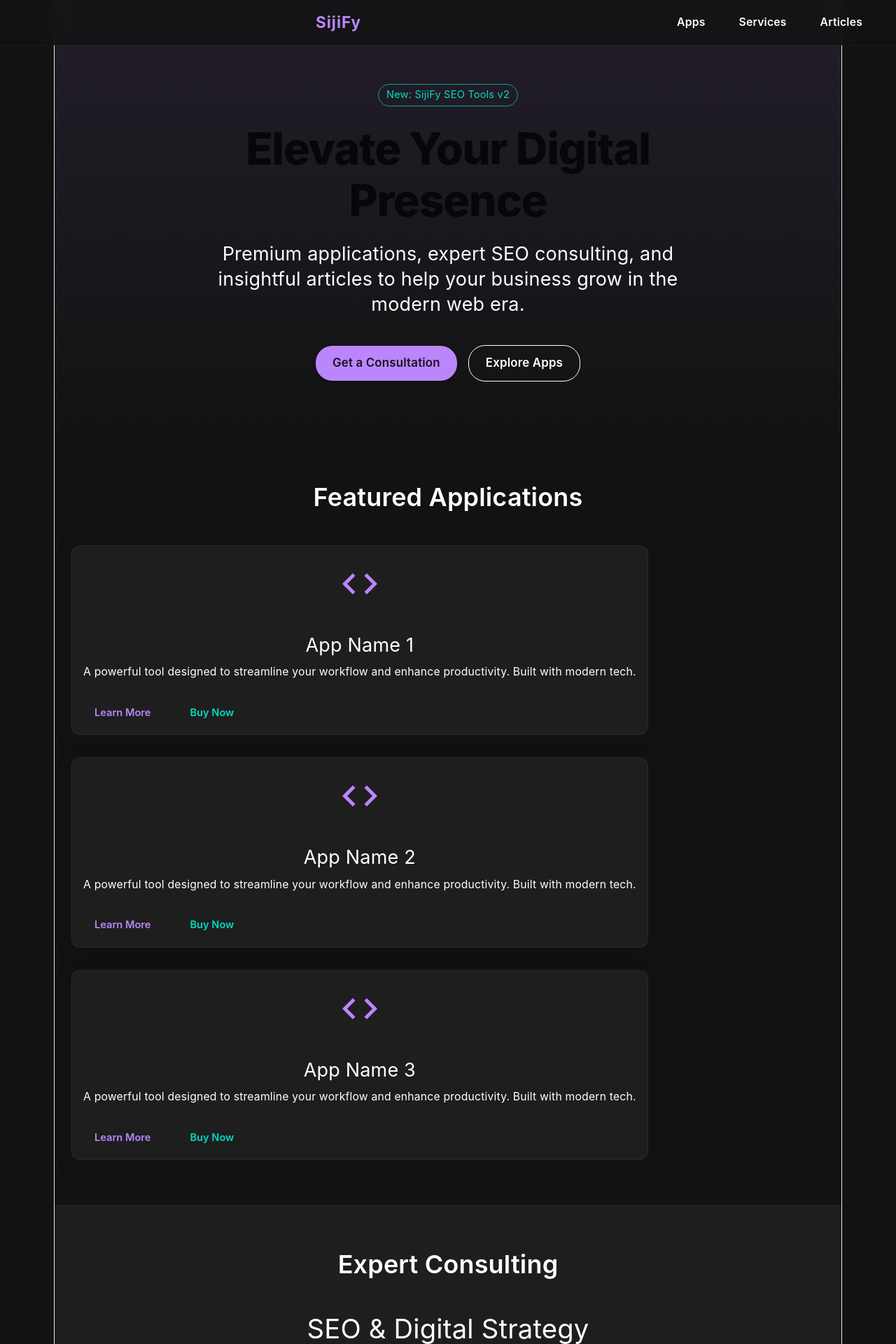
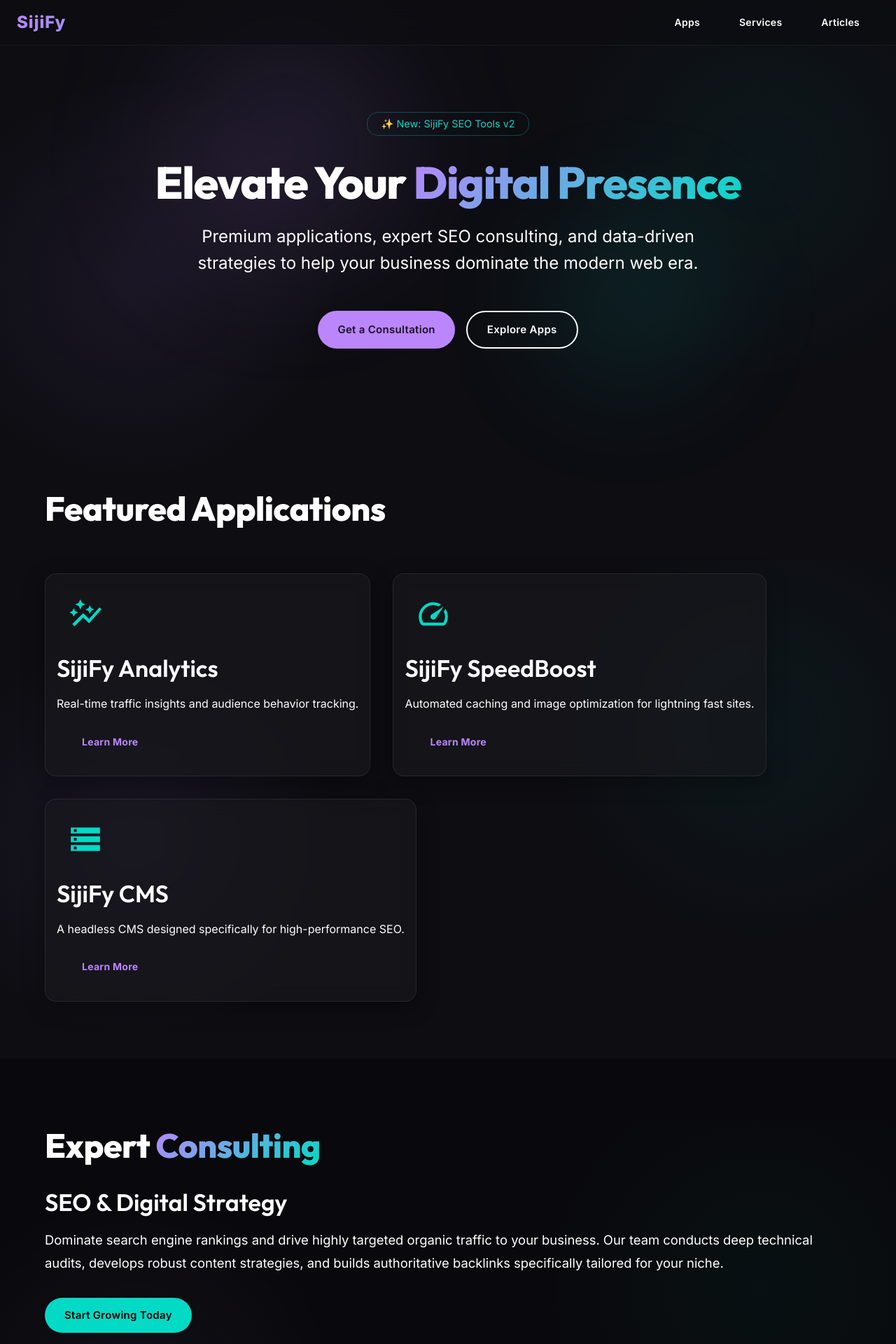
Before and after one commit to sijify/sijify.github.io, a React (Vite) app: page / in a window 1280 px wide. Shown: the top 1920 px of the page at 70% size. Built offline with nearby package versions, Linux system fonts and the light colour scheme.

Commit message:
feat: premium UI upgrade and SEO optimizations

```diff
--- a/index.html
+++ b/index.html
@@ -4,7 +4,31 @@
     <meta charset="UTF-8" />
     <link rel="icon" type="image/svg+xml" href="/favicon.svg" />
     <meta name="viewport" content="width=device-width, initial-scale=1.0" />
-    <title>sijifyweb</title>
+
+    <!-- Primary Meta Tags -->
+    <title>SijiFy | Premium Apps & SEO Consulting</title>
+    <meta name="title" content="SijiFy | Premium Apps & SEO Consulting" />
+    <meta name="description" content="SijiFy provides premium applications, expert SEO consulting, and digital strategy to elevate your business in the modern web era." />
+    <meta name="keywords" content="SijiFy, SEO consulting, premium web apps, digital strategy, react applications, web development" />
+
+    <!-- Open Graph / Facebook -->
+    <meta property="og:type" content="website" />
+    <meta property="og:url" content="https://sijify.com/" />
+    <meta property="og:title" content="SijiFy | Premium Apps & SEO Consulting" />
+    <meta property="og:description" content="SijiFy provides premium applications, expert SEO consulting, and digital strategy to elevate your business in the modern web era." />
+    <meta property="og:image" content="/icons.svg" />
+
+    <!-- Twitter -->
+    <meta property="twitter:card" content="summary_large_image" />
+    <meta property="twitter:url" content="https://sijify.com/" />
+    <meta property="twitter:title" content="SijiFy | Premium Apps & SEO Consulting" />
+    <meta property="twitter:description" content="SijiFy provides premium applications, expert SEO consulting, and digital strategy to elevate your business in the modern web era." />
+    <meta property="twitter:image" content="/icons.svg" />
+
+    <!-- Fonts -->
+    <link rel="preconnect" href="https://fonts.googleapis.com">
+    <link rel="preconnect" href="https://fonts.gstatic.com" crossorigin>
+    <link href="https://fonts.googleapis.com/css2?family=Inter:wght@300;400;500;600;700;800&family=Outfit:wght@400;600;800&display=swap" rel="stylesheet">
   </head>
   <body>
     <div id="root"></div>
--- a/src/App.jsx
+++ b/src/App.jsx
@@ -1,4 +1,4 @@
-import React from 'react';
+import React, { useEffect } from 'react';
 import {
   AppBar,
   Toolbar,
@@ -13,12 +13,12 @@ import {
   IconButton,
   Chip
 } from '@mui/material';
-import { Menu as MenuIcon, Code, TrendingUp, Article } from '@mui/icons-material';
+import { Menu as MenuIcon, Code, TrendingUp, Article, Speed, Storage, AutoGraph } from '@mui/icons-material';
 
 const Navbar = () => (
-  <AppBar position="fixed" elevation={0} sx={{ background: 'rgba(18, 18, 18, 0.8)', backdropFilter: 'blur(12px)', borderBottom: '1px solid rgba(255,255,255,0.05)' }}>
+  <AppBar position="fixed" elevation={0} component="nav">
     <Toolbar>
-      <Typography variant="h6" component="div" sx={{ flexGrow: 1, fontWeight: 'bold', letterSpacing: 1, color: 'primary.main' }}>
+      <Typography variant="h5" component="div" sx={{ flexGrow: 1, fontWeight: 800, letterSpacing: 1 }} className="text-gradient">
         SijiFy
       </Typography>
       <Box sx={{ display: { xs: 'none', sm: 'block' } }}>
@@ -26,7 +26,7 @@ const Navbar = () => (
         <Button color="inherit" href="#services">Services</Button>
         <Button color="inherit" href="#articles">Articles</Button>
       </Box>
-      <IconButton color="inherit" sx={{ display: { xs: 'block', sm: 'none' } }}>
+      <IconButton color="inherit" sx={{ display: { xs: 'block', sm: 'none' } }} aria-label="Menu">
         <MenuIcon />
       </IconButton>
     </Toolbar>
@@ -34,78 +34,94 @@ const Navbar = () => (
 );
 
 const Hero = () => (
-  <Box sx={{ pt: 15, pb: 10, textAlign: 'center', background: 'linear-gradient(180deg, rgba(187,134,252,0.1) 0%, rgba(18,18,18,1) 100%)' }}>
+  <Box component="header" sx={{ pt: { xs: 15, md: 20 }, pb: { xs: 10, md: 15 }, textAlign: 'center', position: 'relative' }} className="animate-fade-in-up">
+    {/* Decorative background blur elements */}
+    <Box sx={{ position: 'absolute', top: '10%', left: '20%', width: '300px', height: '300px', background: 'rgba(187,134,252,0.15)', filter: 'blur(100px)', borderRadius: '50%', zIndex: -1 }} className="float-animation" />
+    <Box sx={{ position: 'absolute', bottom: '10%', right: '20%', width: '250px', height: '250px', background: 'rgba(3,218,198,0.1)', filter: 'blur(80px)', borderRadius: '50%', zIndex: -1 }} className="float-animation delay-200" />
+
     <Container maxWidth="md">
-      <Chip label="New: SijiFy SEO Tools v2" color="secondary" variant="outlined" sx={{ mb: 3 }} />
-      <Typography variant="h1" gutterBottom>
-        Elevate Your Digital Presence
+      <Chip label="✨ New: SijiFy SEO Tools v2" color="secondary" variant="outlined" sx={{ mb: 4, px: 1, py: 2, fontSize: '0.9rem', borderColor: 'rgba(3,218,198,0.3)' }} />
+      <Typography variant="h1" gutterBottom component="h1">
+        Elevate Your <span className="text-gradient">Digital Presence</span>
       </Typography>
-      <Typography variant="h5" color="text.secondary" paragraph sx={{ mb: 5, maxWidth: '80%', mx: 'auto' }}>
-        Premium applications, expert SEO consulting, and insightful articles to help your business grow in the modern web era.
+      <Typography variant="h5" color="text.secondary" paragraph sx={{ mb: 6, maxWidth: '85%', mx: 'auto', lineHeight: 1.6 }}>
+        Premium applications, expert SEO consulting, and data-driven strategies to help your business dominate the modern web era.
       </Typography>
-      <Button variant="contained" color="primary" size="large" sx={{ mr: 2 }} href="#services">
+      <Box sx={{ display: 'flex', gap: 2, justifyContent: 'center', flexWrap: 'wrap' }}>
+        <Button variant="contained" color="primary" size="large" href="#services">
           Get a Consultation
         </Button>
         <Button variant="outlined" color="inherit" size="large" href="#apps">
           Explore Apps
         </Button>
+      </Box>
     </Container>
   </Box>
 );
 
-const Products = () => (
-  <Container id="apps" sx={{ py: 8 }}>
-    <Typography variant="h3" gutterBottom textAlign="center" sx={{ mb: 6 }}>
+const Products = () => {
+  const apps = [
+    { title: "SijiFy Analytics", icon: <AutoGraph sx={{ fontSize: 50 }} />, desc: "Real-time traffic insights and audience behavior tracking." },
+    { title: "SijiFy SpeedBoost", icon: <Speed sx={{ fontSize: 50 }} />, desc: "Automated caching and image optimization for lightning fast sites." },
+    { title: "SijiFy CMS", icon: <Storage sx={{ fontSize: 50 }} />, desc: "A headless CMS designed specifically for high-performance SEO." }
+  ];
+
+  return (
+    <Box component="section" id="apps" sx={{ py: 10, position: 'relative' }}>
+      <Container>
+        <Typography variant="h2" gutterBottom textAlign="center" component="h2" sx={{ mb: 8 }}>
           Featured Applications
         </Typography>
         <Grid container spacing={4}>
-      {[1, 2, 3].map((item) => (
-        <Grid item key={item} xs={12} sm={6} md={4}>
-          <Card>
-            <Box sx={{ p: 3, display: 'flex', justifyContent: 'center', color: 'primary.main' }}>
-              <Code sx={{ fontSize: 60 }} />
+          {apps.map((app, index) => (
+            <Grid item key={index} xs={12} sm={6} md={4}>
+              <Card className="glass-card animate-fade-in-up" sx={{ height: '100%', display: 'flex', flexDirection: 'column', animationDelay: `${index * 100}ms` }}>
+                <Box sx={{ p: 4, pb: 0, display: 'flex', color: 'secondary.main' }} className="float-animation">
+                  {app.icon}
                 </Box>
-            <CardContent>
-              <Typography gutterBottom variant="h5" component="div">
-                App Name {item}
+                <CardContent sx={{ flexGrow: 1 }}>
+                  <Typography gutterBottom variant="h4" component="h3" sx={{ mt: 2 }}>
+                    {app.title}
                   </Typography>
-              <Typography variant="body2" color="text.secondary">
-                A powerful tool designed to streamline your workflow and enhance productivity. Built with modern tech.
+                  <Typography variant="body1" color="text.secondary" sx={{ mt: 2, lineHeight: 1.7 }}>
+                    {app.desc}
                   </Typography>
                 </CardContent>
-            <CardActions>
-              <Button size="small" color="primary">Learn More</Button>
-              <Button size="small" color="secondary">Buy Now</Button>
+                <CardActions sx={{ p: 3, pt: 0 }}>
+                  <Button size="medium" color="primary" sx={{ fontWeight: 'bold' }}>Learn More</Button>
                 </CardActions>
               </Card>
             </Grid>
           ))}
         </Grid>
       </Container>
+    </Box>
   );
+};
 
 const Services = () => (
-  <Box id="services" sx={{ py: 8, bgcolor: 'background.paper' }}>
+  <Box component="section" id="services" sx={{ py: 12, bgcolor: 'rgba(0,0,0,0.3)', borderTop: '1px solid rgba(255,255,255,0.02)' }}>
     <Container>
-      <Typography variant="h3" gutterBottom textAlign="center" sx={{ mb: 6 }}>
-        Expert Consulting
+      <Grid container spacing={8} alignItems="center">
+        <Grid item xs={12} md={6} className="animate-fade-in-up">
+          <Typography variant="h2" gutterBottom component="h2">
+            Expert <span className="text-gradient">Consulting</span>
           </Typography>
-      <Grid container spacing={4} alignItems="center">
-        <Grid item xs={12} md={6}>
-          <Typography variant="h4" gutterBottom color="secondary.main">
+          <Typography variant="h4" gutterBottom color="text.primary" sx={{ mt: 4, mb: 2 }}>
             SEO & Digital Strategy
           </Typography>
-          <Typography variant="body1" paragraph color="text.secondary" sx={{ fontSize: '1.1rem' }}>
-            Dominate search rankings and drive organic traffic. We offer deep technical audits, content strategy, and backlink building tailored for your niche.
+          <Typography variant="body1" paragraph color="text.secondary" sx={{ fontSize: '1.15rem', lineHeight: 1.8 }}>
+            Dominate search engine rankings and drive highly targeted organic traffic to your business. Our team conducts deep technical audits, develops robust content strategies, and builds authoritative backlinks specifically tailored for your niche.
           </Typography>
-          <Button variant="contained" color="secondary" size="large" sx={{ mt: 2 }}>
-            Start Growing
+          <Button variant="contained" color="secondary" size="large" sx={{ mt: 4, color: '#000' }}>
+            Start Growing Today
           </Button>
         </Grid>
         <Grid item xs={12} md={6}>
-          <Box sx={{ p: 5, borderRadius: 4, bgcolor: 'rgba(255,255,255,0.02)', border: '1px solid rgba(255,255,255,0.1)', textAlign: 'center' }}>
-             <TrendingUp sx={{ fontSize: 100, color: 'secondary.main', mb: 2 }} />
-             <Typography variant="h6">Data-Driven Results</Typography>
+          <Box className="glass-card float-animation delay-200" sx={{ p: { xs: 4, md: 8 }, borderRadius: 6, textAlign: 'center', position: 'relative', overflow: 'hidden' }}>
+             <TrendingUp sx={{ fontSize: 120, color: 'primary.main', mb: 3 }} />
+             <Typography variant="h3" component="p">Data-Driven</Typography>
+             <Typography variant="h6" color="text.secondary" sx={{ mt: 1 }}>Guaranteed Results</Typography>
           </Box>
         </Grid>
       </Grid>
@@ -114,44 +130,52 @@ const Services = () => (
 );
 
 const Articles = () => (
-  <Container id="articles" sx={{ py: 8 }}>
-    <Typography variant="h3" gutterBottom textAlign="center" sx={{ mb: 6 }}>
+  <Box component="section" id="articles" sx={{ py: 12 }}>
+    <Container>
+      <Typography variant="h2" gutterBottom textAlign="center" component="h2" sx={{ mb: 8 }}>
         Latest Insights
       </Typography>
       <Grid container spacing={4}>
-      {[1, 2].map((item) => (
+        {[1, 2].map((item, index) => (
           <Grid item key={item} xs={12} md={6}>
-          <Card sx={{ display: 'flex', alignItems: 'center', p: 2 }}>
-            <Box sx={{ p: 2, color: 'text.secondary' }}>
+            <Box component="article" className="glass-card animate-fade-in-up" sx={{ display: 'flex', alignItems: 'center', p: 3, borderRadius: 4, animationDelay: `${index * 150}ms` }}>
+              <Box sx={{ p: 3, color: 'primary.main', bgcolor: 'rgba(187,134,252,0.1)', borderRadius: 3, mr: 3 }}>
                 <Article sx={{ fontSize: 40 }} />
               </Box>
               <Box sx={{ display: 'flex', flexDirection: 'column' }}>
-              <CardContent sx={{ flex: '1 0 auto' }}>
-                <Typography component="div" variant="h6">
-                  Understanding Modern SEO Patterns
+                <Typography component="h3" variant="h5" sx={{ fontWeight: 600, mb: 1, '&:hover': { color: 'secondary.main', cursor: 'pointer' } }}>
+                  Understanding Modern SEO Patterns in 2026
                 </Typography>
-                <Typography variant="subtitle1" color="text.secondary" component="div">
+                <Typography variant="subtitle2" color="text.secondary" component="time" dateTime="2026-10-12">
                   Oct 12 • 5 min read
                 </Typography>
-              </CardContent>
               </Box>
-          </Card>
+            </Box>
           </Grid>
         ))}
       </Grid>
+      <Box sx={{ textAlign: 'center', mt: 6 }}>
+         <Button variant="outlined" color="primary" size="large">Read All Articles</Button>
+      </Box>
     </Container>
+  </Box>
 );
 
 const Footer = () => (
-  <Box sx={{ bgcolor: 'background.paper', py: 6, borderTop: '1px solid rgba(255,255,255,0.05)' }}>
+  <Box component="footer" sx={{ bgcolor: '#08080b', py: 8, borderTop: '1px solid rgba(255,255,255,0.05)' }}>
     <Container>
-      <Typography variant="h6" align="center" gutterBottom color="primary.main">
+      <Typography variant="h4" align="center" gutterBottom className="text-gradient" sx={{ fontWeight: 800 }}>
         SijiFy
       </Typography>
-      <Typography variant="subtitle1" align="center" color="text.secondary" component="p">
+      <Typography variant="subtitle1" align="center" color="text.secondary" component="p" sx={{ mb: 4 }}>
         Building the web of tomorrow, today.
       </Typography>
-      <Typography variant="body2" color="text.secondary" align="center" sx={{ mt: 2 }}>
+      <Box sx={{ display: 'flex', justifyContent: 'center', gap: 4, mb: 4 }}>
+        <Typography variant="body2" color="text.secondary" sx={{ cursor: 'pointer', '&:hover': { color: 'white' } }}>Privacy Policy</Typography>
+        <Typography variant="body2" color="text.secondary" sx={{ cursor: 'pointer', '&:hover': { color: 'white' } }}>Terms of Service</Typography>
+        <Typography variant="body2" color="text.secondary" sx={{ cursor: 'pointer', '&:hover': { color: 'white' } }}>Contact</Typography>
+      </Box>
+      <Typography variant="body2" color="text.secondary" align="center">
         {'© '}
         {new Date().getFullYear()}
         {' SijiFy.com. All rights reserved.'}
@@ -161,15 +185,16 @@ const Footer = () => (
 );
 
 function App() {
+  // Intersection Observer for scroll animations could be added here for production
   return (
-    <>
+    <Box component="main">
       <Navbar />
       <Hero />
       <Products />
       <Services />
       <Articles />
       <Footer />
-    </>
+    </Box>
   );
 }
 
--- a/src/index.css
+++ b/src/index.css
@@ -1,111 +1,100 @@
 :root {
-  --text: #6b6375;
-  --text-h: #08060d;
-  --bg: #fff;
-  --border: #e5e4e7;
-  --code-bg: #f4f3ec;
-  --accent: #aa3bff;
-  --accent-bg: rgba(170, 59, 255, 0.1);
-  --accent-border: rgba(170, 59, 255, 0.5);
-  --social-bg: rgba(244, 243, 236, 0.5);
-  --shadow:
-    rgba(0, 0, 0, 0.1) 0 10px 15px -3px, rgba(0, 0, 0, 0.05) 0 4px 6px -2px;
+  font-family: 'Inter', system-ui, Avenir, Helvetica, Arial, sans-serif;
+  line-height: 1.5;
+  font-weight: 400;
 
-  --sans: system-ui, 'Segoe UI', Roboto, sans-serif;
-  --heading: system-ui, 'Segoe UI', Roboto, sans-serif;
-  --mono: ui-monospace, Consolas, monospace;
+  color-scheme: dark;
+  color: rgba(255, 255, 255, 0.87);
+  background-color: #0d0d12;
 
-  font: 18px/145% var(--sans);
-  letter-spacing: 0.18px;
-  color-scheme: light dark;
-  color: var(--text);
-  background: var(--bg);
   font-synthesis: none;
   text-rendering: optimizeLegibility;
   -webkit-font-smoothing: antialiased;
   -moz-osx-font-smoothing: grayscale;
-
-  @media (max-width: 1024px) {
-    font-size: 16px;
-  }
-}
-
-@media (prefers-color-scheme: dark) {
-  :root {
-    --text: #9ca3af;
-    --text-h: #f3f4f6;
-    --bg: #16171d;
-    --border: #2e303a;
-    --code-bg: #1f2028;
-    --accent: #c084fc;
-    --accent-bg: rgba(192, 132, 252, 0.15);
-    --accent-border: rgba(192, 132, 252, 0.5);
-    --social-bg: rgba(47, 48, 58, 0.5);
-    --shadow:
-      rgba(0, 0, 0, 0.4) 0 10px 15px -3px, rgba(0, 0, 0, 0.25) 0 4px 6px -2px;
-  }
-
-  #social .button-icon {
-    filter: invert(1) brightness(2);
-  }
 }
 
 body {
   margin: 0;
+  padding: 0;
+  min-width: 320px;
+  min-height: 100vh;
+  overflow-x: hidden;
+  background: radial-gradient(circle at 15% 50%, rgba(187, 134, 252, 0.08), transparent 25%),
+              radial-gradient(circle at 85% 30%, rgba(3, 218, 198, 0.05), transparent 25%),
+              #0d0d12;
+  background-attachment: fixed;
 }
 
-#root {
-  width: 1126px;
-  max-width: 100%;
-  margin: 0 auto;
-  text-align: center;
-  border-inline: 1px solid var(--border);
-  min-height: 100svh;
-  display: flex;
-  flex-direction: column;
-  box-sizing: border-box;
+/* Custom Scrollbar */
+::-webkit-scrollbar {
+  width: 10px;
+}
+::-webkit-scrollbar-track {
+  background: #0d0d12;
+}
+::-webkit-scrollbar-thumb {
+  background: rgba(255,255,255,0.1);
+  border-radius: 5px;
+}
+::-webkit-scrollbar-thumb:hover {
+  background: rgba(255,255,255,0.2);
 }
 
-h1,
-h2 {
-  font-family: var(--heading);
-  font-weight: 500;
-  color: var(--text-h);
+/* Animations */
+@keyframes fadeInUp {
+  from {
+    opacity: 0;
+    transform: translateY(30px);
+  }
+  to {
+    opacity: 1;
+    transform: translateY(0);
+  }
 }
 
-h1 {
-  font-size: 56px;
-  letter-spacing: -1.68px;
-  margin: 32px 0;
-  @media (max-width: 1024px) {
-    font-size: 36px;
-    margin: 20px 0;
-  }
-}
-h2 {
-  font-size: 24px;
-  line-height: 118%;
-  letter-spacing: -0.24px;
-  margin: 0 0 8px;
-  @media (max-width: 1024px) {
-    font-size: 20px;
-  }
-}
-p {
-  margin: 0;
+@keyframes float {
+  0% { transform: translateY(0px); }
+  50% { transform: translateY(-10px); }
+  100% { transform: translateY(0px); }
 }
 
-code,
-.counter {
-  font-family: var(--mono);
-  display: inline-flex;
-  border-radius: 4px;
-  color: var(--text-h);
+@keyframes pulseGlow {
+  0% { box-shadow: 0 0 0 0 rgba(187, 134, 252, 0.4); }
+  70% { box-shadow: 0 0 0 15px rgba(187, 134, 252, 0); }
+  100% { box-shadow: 0 0 0 0 rgba(187, 134, 252, 0); }
 }
 
-code {
-  font-size: 15px;
-  line-height: 135%;
-  padding: 4px 8px;
-  background: var(--code-bg);
+.animate-fade-in-up {
+  animation: fadeInUp 0.8s cubic-bezier(0.16, 1, 0.3, 1) forwards;
+  opacity: 0;
 }
+
+.delay-100 { animation-delay: 100ms; }
+.delay-200 { animation-delay: 200ms; }
+.delay-300 { animation-delay: 300ms; }
+.delay-400 { animation-delay: 400ms; }
+
+.float-animation {
+  animation: float 6s ease-in-out infinite;
+}
+
+.text-gradient {
+  background: linear-gradient(135deg, #bb86fc 0%, #03dac6 100%);
+  -webkit-background-clip: text;
+  -webkit-text-fill-color: transparent;
+  background-clip: text;
+}
+
+.glass-card {
+  background: rgba(25, 25, 30, 0.6) !important;
+  backdrop-filter: blur(12px);
+  border: 1px solid rgba(255, 255, 255, 0.08) !important;
+  box-shadow: 0 8px 32px 0 rgba(0, 0, 0, 0.3) !important;
+  transition: all 0.4s cubic-bezier(0.175, 0.885, 0.32, 1.275) !important;
+}
+
+.glass-card:hover {
+  transform: translateY(-8px) scale(1.02);
+  border-color: rgba(187, 134, 252, 0.3) !important;
+  box-shadow: 0 15px 45px rgba(187, 134, 252, 0.15) !important;
+}
--- a/src/theme.js
+++ b/src/theme.js
@@ -4,64 +4,91 @@ const theme = createTheme({
   palette: {
     mode: 'dark',
     primary: {
-      main: '#bb86fc', // Modern pastel purple
+      main: '#bb86fc', // Vivid Purple
+      light: '#d0a9fd',
+      dark: '#825db0',
     },
     secondary: {
-      main: '#03dac6', // Teal accent
+      main: '#03dac6', // Cyan/Teal
+      light: '#66fff9',
+      dark: '#00a896',
     },
     background: {
-      default: '#121212',
-      paper: '#1e1e1e',
+      default: '#0d0d12', // Deep space dark
+      paper: '#15151e',
     },
+    text: {
+      primary: '#ffffff',
+      secondary: 'rgba(255, 255, 255, 0.7)',
+    }
   },
   typography: {
-    fontFamily: '"Inter", "Roboto", "Helvetica", "Arial", sans-serif',
+    fontFamily: '"Inter", "Outfit", system-ui, -apple-system, sans-serif',
     h1: {
-      fontSize: '3.5rem',
+      fontFamily: '"Outfit", sans-serif',
+      fontSize: '4rem',
       fontWeight: 800,
       letterSpacing: '-0.02em',
+      lineHeight: 1.1,
     },
     h2: {
-      fontSize: '2.5rem',
+      fontFamily: '"Outfit", sans-serif',
+      fontSize: '3rem',
       fontWeight: 700,
       letterSpacing: '-0.01em',
     },
     h3: {
-      fontSize: '2rem',
+      fontFamily: '"Outfit", sans-serif',
+      fontSize: '2.25rem',
+      fontWeight: 600,
+    },
+    h4: {
+      fontFamily: '"Outfit", sans-serif',
       fontWeight: 600,
     },
     button: {
       textTransform: 'none',
       fontWeight: 600,
+      letterSpacing: '0.02em',
     },
   },
   shape: {
-    borderRadius: 12,
+    borderRadius: 16,
   },
   components: {
     MuiButton: {
       styleOverrides: {
         root: {
-          borderRadius: 24,
-          padding: '10px 24px',
+          borderRadius: 30,
+          padding: '12px 28px',
+          transition: 'all 0.3s ease',
         },
+        containedPrimary: {
+          background: 'linear-gradient(135deg, #bb86fc 0%, #825db0 100%)',
+          boxShadow: '0 4px 15px rgba(187, 134, 252, 0.3)',
+          '&:hover': {
+            boxShadow: '0 6px 20px rgba(187, 134, 252, 0.5)',
+            transform: 'translateY(-2px)',
+          }
+        },
+        outlined: {
+          borderWidth: '2px',
+          '&:hover': {
+            borderWidth: '2px',
+            transform: 'translateY(-2px)',
+          }
+        }
       },
     },
-    MuiCard: {
+    MuiAppBar: {
       styleOverrides: {
         root: {
-          backgroundImage: 'none',
-          boxShadow: '0 4px 30px rgba(0, 0, 0, 0.1)',
-          border: '1px solid rgba(255, 255, 255, 0.05)',
-          backdropFilter: 'blur(10px)',
-          transition: 'transform 0.3s ease-in-out, box-shadow 0.3s ease-in-out',
-          '&:hover': {
-            transform: 'translateY(-5px)',
-            boxShadow: '0 8px 40px rgba(0, 0, 0, 0.2)',
-          }
-        },
-      },
-    },
+          background: 'rgba(13, 13, 18, 0.7)',
+          backdropFilter: 'blur(20px)',
+          borderBottom: '1px solid rgba(255,255,255,0.05)',
+        }
+      }
+    }
   },
 });
 
```
Lines whose indentation alone changed are shown as unchanged.
